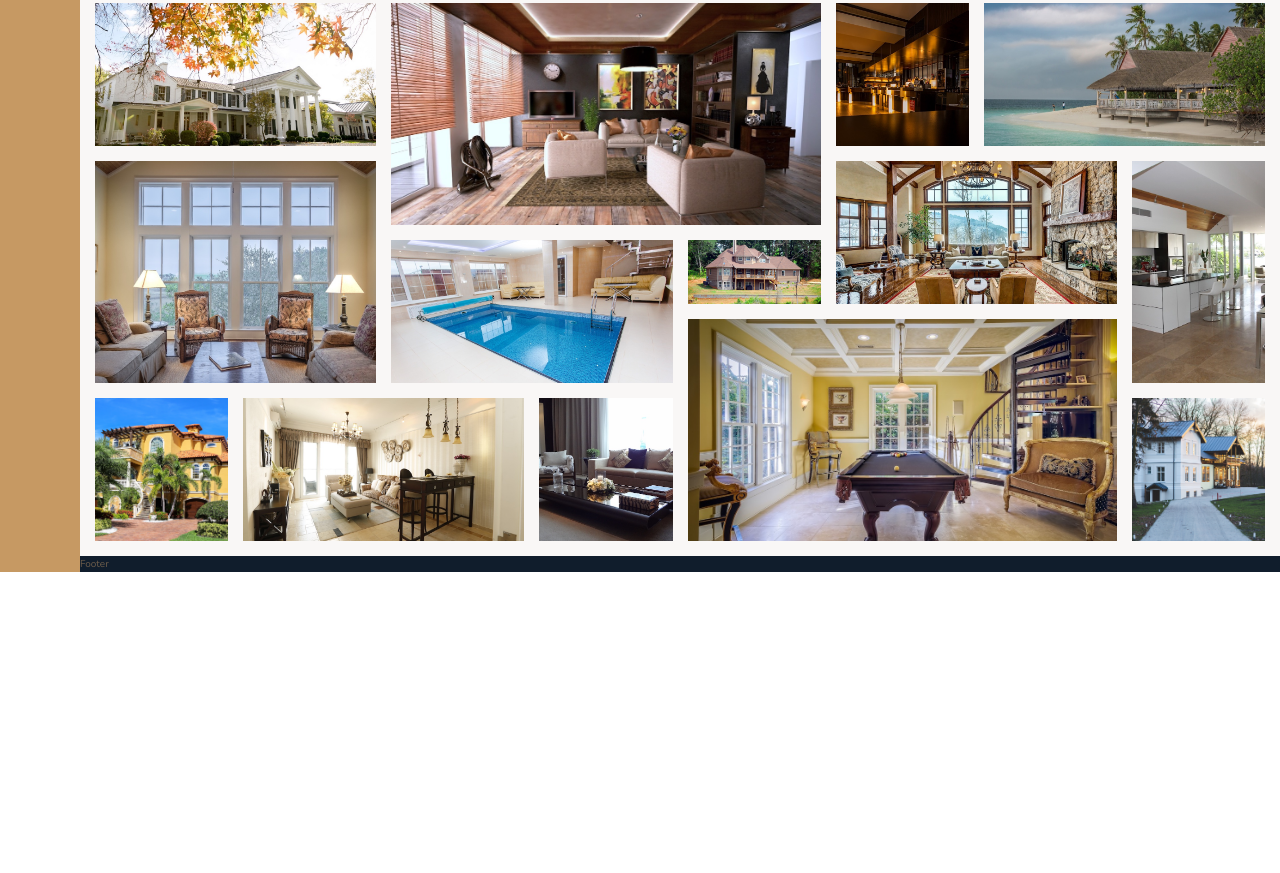
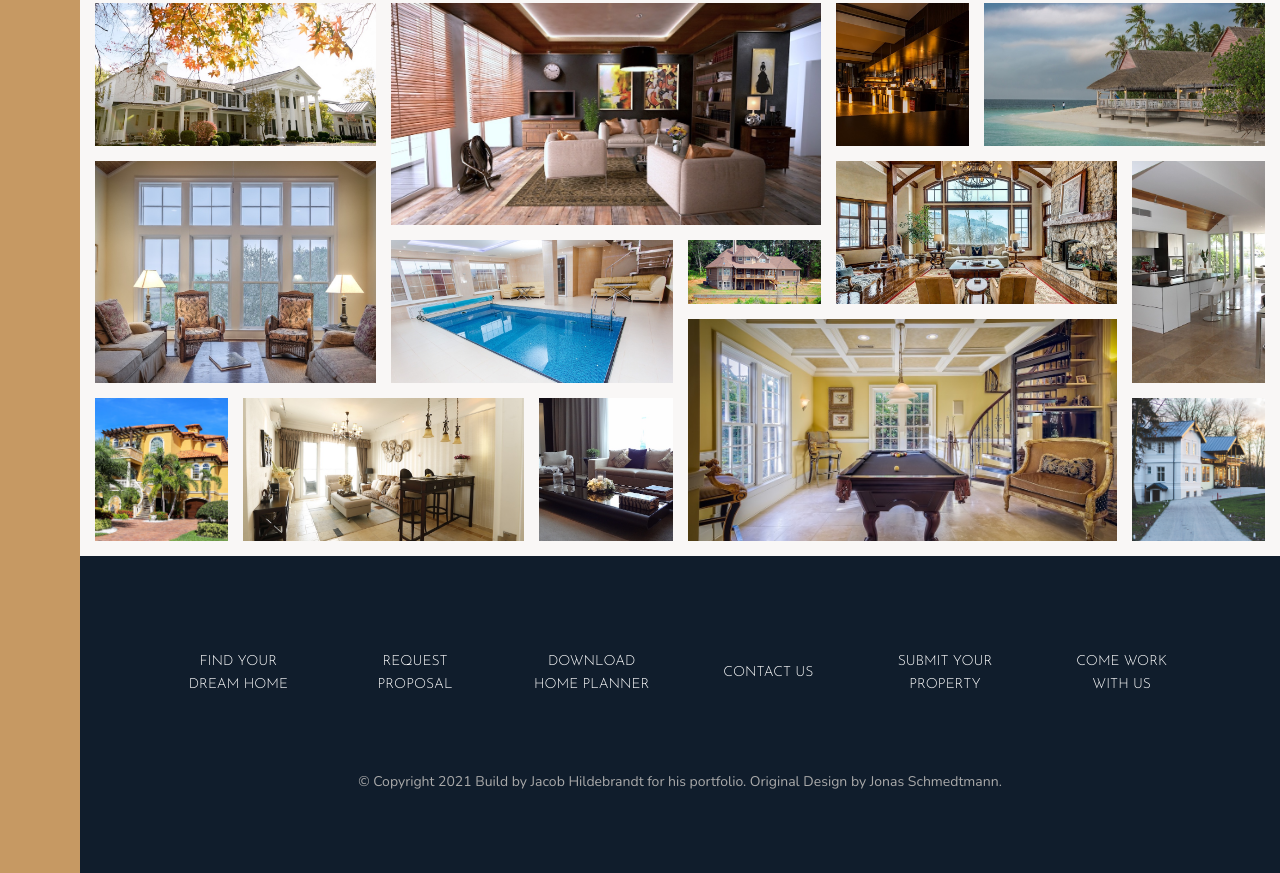
Before and after one commit to JakeHildy/nexter, a website: page index.html in a window 1280 px wide. Shown: the part 3074-3947 px from the top of the page. Before the commit the page ends 3646 px from the top, so only its background shows below. Drawn offline with nearby package versions, Linux system fonts and the light colour scheme.

Commit message:
Added Footer

```diff
--- a/index.html
+++ b/index.html
@@ -382,6 +382,31 @@
       </figure>
     </section>
 
-    <footer class="footer">Footer</footer>
+    <footer class="footer">
+      <ul class="nav">
+        <li class="nav__item">
+          <a href="#" class="nav__link">Find your Dream Home</a>
+        </li>
+        <li class="nav__item">
+          <a href="#" class="nav__link">Request Proposal</a>
+        </li>
+        <li class="nav__item">
+          <a href="#" class="nav__link">Download home planner</a>
+        </li>
+        <li class="nav__item">
+          <a href="#" class="nav__link">Contact Us</a>
+        </li>
+        <li class="nav__item">
+          <a href="#" class="nav__link">Submit your property</a>
+        </li>
+        <li class="nav__item">
+          <a href="#" class="nav__link">Come work with us</a>
+        </li>
+      </ul>
+      <p class="copyright">
+        &copy; Copyright 2021 Build by Jacob Hildebrandt for his portfolio.
+        Original Design by Jonas Schmedtmann.
+      </p>
+    </footer>
   </body>
 </html>
--- a/sass/_footer.scss
+++ b/sass/_footer.scss
@@ -3,4 +3,42 @@
 .footer {
   background-color: $color-secondary;
   grid-column: full-start / full-end;
+  padding: 8rem;
 }
+
+.nav {
+  list-style: none;
+  display: grid;
+  grid-template-columns: repeat(auto-fit, minmax(15rem, 1fr));
+  grid-gap: 2rem;
+  align-items: center;
+
+  &__link:link,
+  &__link:visited {
+    font-size: 1.4rem;
+    color: #fff;
+    text-decoration: none;
+    font-family: $font-display;
+    text-transform: uppercase;
+    text-align: center;
+    padding: 1.5rem;
+    display: block;
+    transition: all 0.2s;
+  }
+
+  &__link:hover,
+  &__link:active {
+    background-color: rgba(#fff, 0.05);
+    transform: translateY(-3px);
+  }
+}
+
+.copyright {
+  font-size: 1.4rem;
+  color: $color-grey-light-2;
+  margin-top: 6rem;
+  margin-right: auto;
+  margin-left: auto;
+  text-align: center;
+  width: 70%;
+}
```
Also changed, not shown: sass/main.css, 1 other file.
